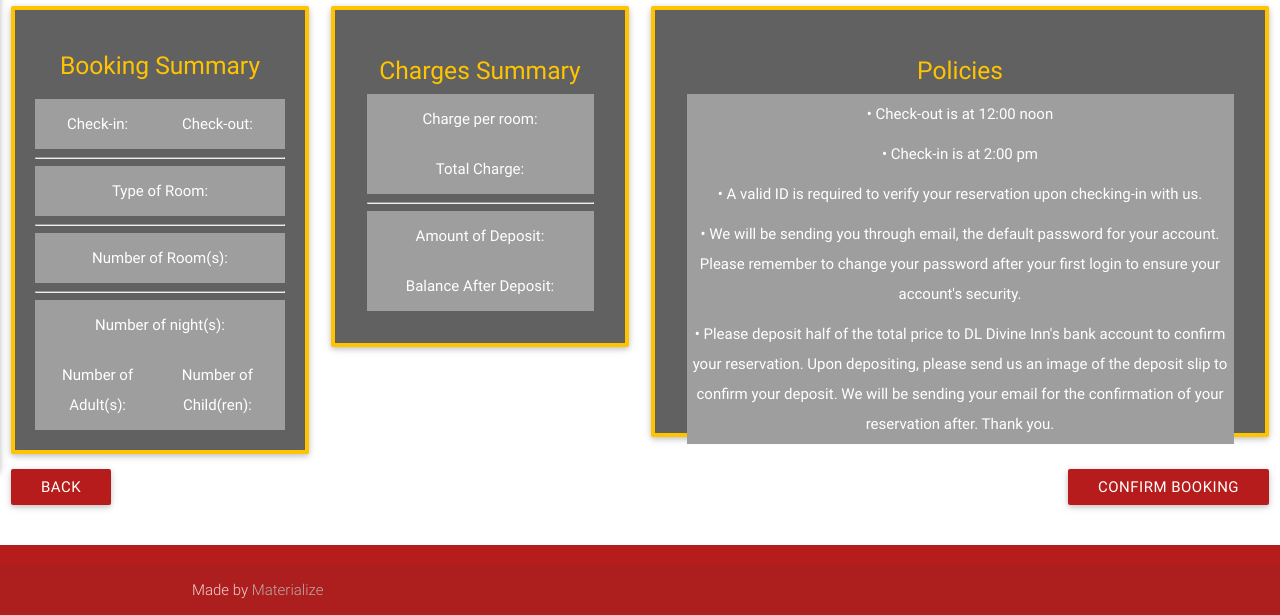
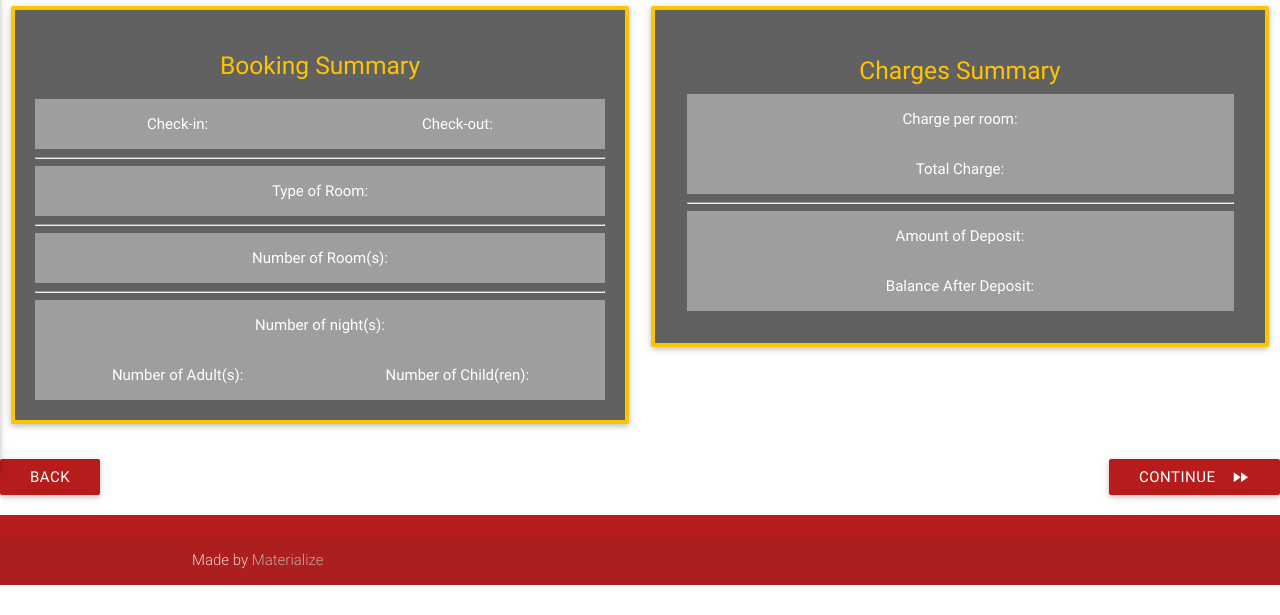
Before and after one commit to KimCastro/THESIS2, a PHP site: page /confirmation.php in a window 1280 px wide. Shown: the part 389-1004 px from the top of the page. After the commit the page ends 974 px from the top, so only its background shows below. Run offline with PHP 8.4, Linux system fonts and the light colour scheme; some libraries are stand-ins or nearby versions; grey boxes are pictures that could not be loaded.

Commit message:
Update confirmation.php

```diff
--- a/confirmation.php
+++ b/confirmation.php
@@ -31,7 +31,7 @@
         <li><a href="rooms.php">Rooms</a></li>
         <li><a href="gallery.php">Gallery</a></li>
         <!-- Dropdown Trigger -->
-      <li><a class="dropdown-button" href="#!" data-activates="dropdown1">Guest<i class="material-icons right">arrow_drop_down</i></a></li>
+
        <!-- Dropdown Structure -->
 <ul id="dropdown1" class="dropdown-content">
   <li><a href="booking.php">Book a room</a></li>
@@ -61,12 +61,12 @@
   </nav>
   <!-- end of navigation bar -->
      <header class="main-header" role="banner">
-  <img src="img/step4.png" alt="step4"/><hr noshade>
+  <img src="img/steps/step4.png" alt="step4"/><hr noshade>
 </header>
 
   <!-- start of booking summary-->
   <div class="row col s12">
- <div class="col s3">
+ <div class="col s6">
          <div class="card grey darken-2" style="border:4px solid #ffc400;" >
         <div class="card-content white-text" align="center">
         <h5 class="amber-text text-accent-3" style="padding:10px;"> Booking Summary</h5>
@@ -88,7 +88,7 @@
 <!--end of booking summary -->
 
 <!--end of 3rd b column card -->
-  <div class="col s3">
+  <div class="col s6">
     <div class="card grey darken-2" style="border:4px solid #ffc400;">
       <div class="card-content white-text" align="center">
        <div class=" input-field col s12">
@@ -112,21 +112,12 @@
         </div>
 
         <!--end of 3rd b column card -->
-  <div class="col s6">
-    <div class="card grey darken-2" style="border:4px solid #ffc400;">
-      <div class="card-content white-text" align="center">
-       <div class=" input-field col s12">
-          <h5 class="amber-text text-accent-3"> Policies</h5>
-          <p style="padding:5px;" class="grey"> • Check-out is at 12:00 noon</p>
-          <p style="padding:5px;" class="grey">• Check-in is at 2:00 pm</p>
-          <p style="padding:5px;" class="grey " > • A valid ID is required to verify your reservation upon checking-in with us.</p>
-           <p style="padding:5px;" class="grey">• We will be sending you through email, the default password for your account. Please remember to change your password after your first login to ensure your account's security.</p>
-          <p style="padding:5px;" class="grey">• Please deposit half of the total price to DL Divine Inn's bank account to confirm your reservation. Upon depositing, please send us an image of the deposit slip to confirm your deposit. We will be sending your email for the confirmation of your reservation after. Thank you. </p>
+
 
 
 </div>
 
-  <br><br><br><br><br><br><br><br><br><br><br><br><br><br><br><br><br>
+
         </div>
         </div>
 
@@ -140,7 +131,7 @@
         <div class="row col s12">
           <a class="waves-effect waves-light btn red darken-4 left" href="guestinfo">Back</a>
          <!-- Modal Trigger -->
-      <a class="waves-effect waves-light btn modal-trigger red darken-4 right" href="#modal1">Confirm Booking</a>
+      <a href="policywi.php" style="float:right;" class="waves-effect waves-light btn red darken-4"><i class="material-icons right">fast_forward</i>Continue</a>
 
         <!-- Modal Structure -->
         <div id="modal1" class="modal">
```
